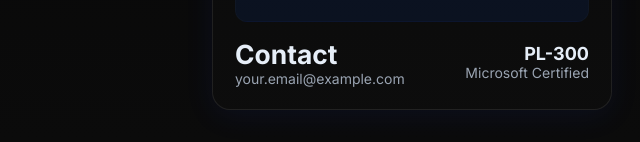
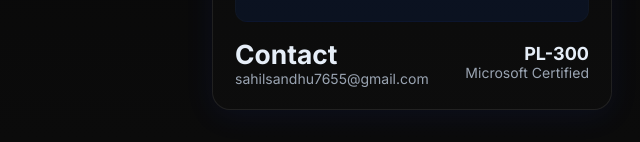
Before and after one commit to sandhusahil/portfolio, a plain HTML site: page index.html in a window 1280 px wide. Shown: the part 658-800 px from the top of the page, 640-1280 px from the left. Drawn offline with Linux system fonts and the light colour scheme.

Commit message:
Update index.html

```diff
--- a/index.html
+++ b/index.html
@@ -151,7 +151,7 @@
           <div style="display:flex;justify-content:space-between;align-items:center">
             <div>
               <div style="font-weight:700;font-size:1.1rem">Contact</div>
-              <div style="font-size:14px;color:var(--muted)">your.email@example.com</div>
+              <div style="font-size:14px;color:var(--muted)">sahilsandhu7655@gmail.com</div>
             </div>
             <div style="text-align:right">
               <div style="font-weight:700;font-size:18px">PL-300</div>
```
